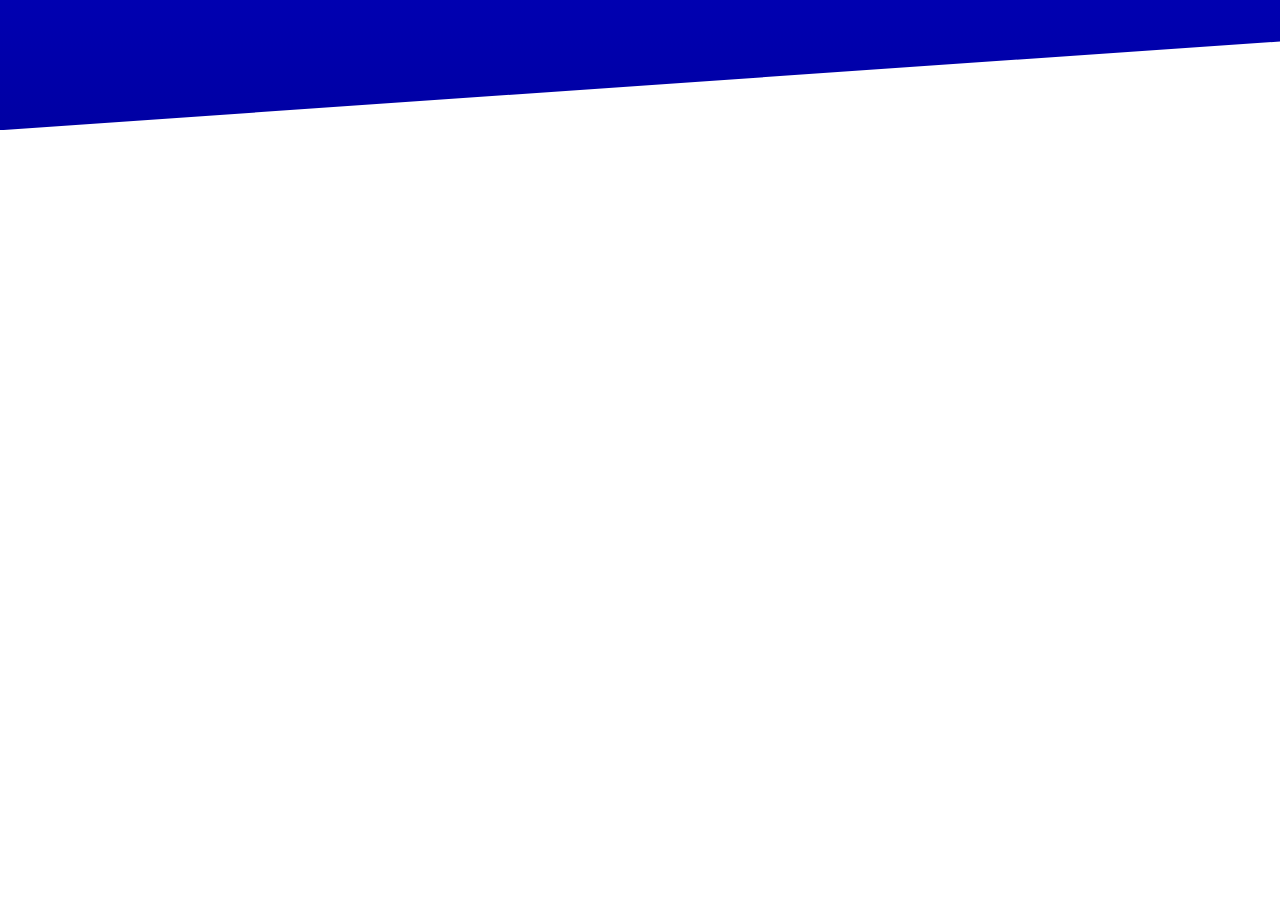
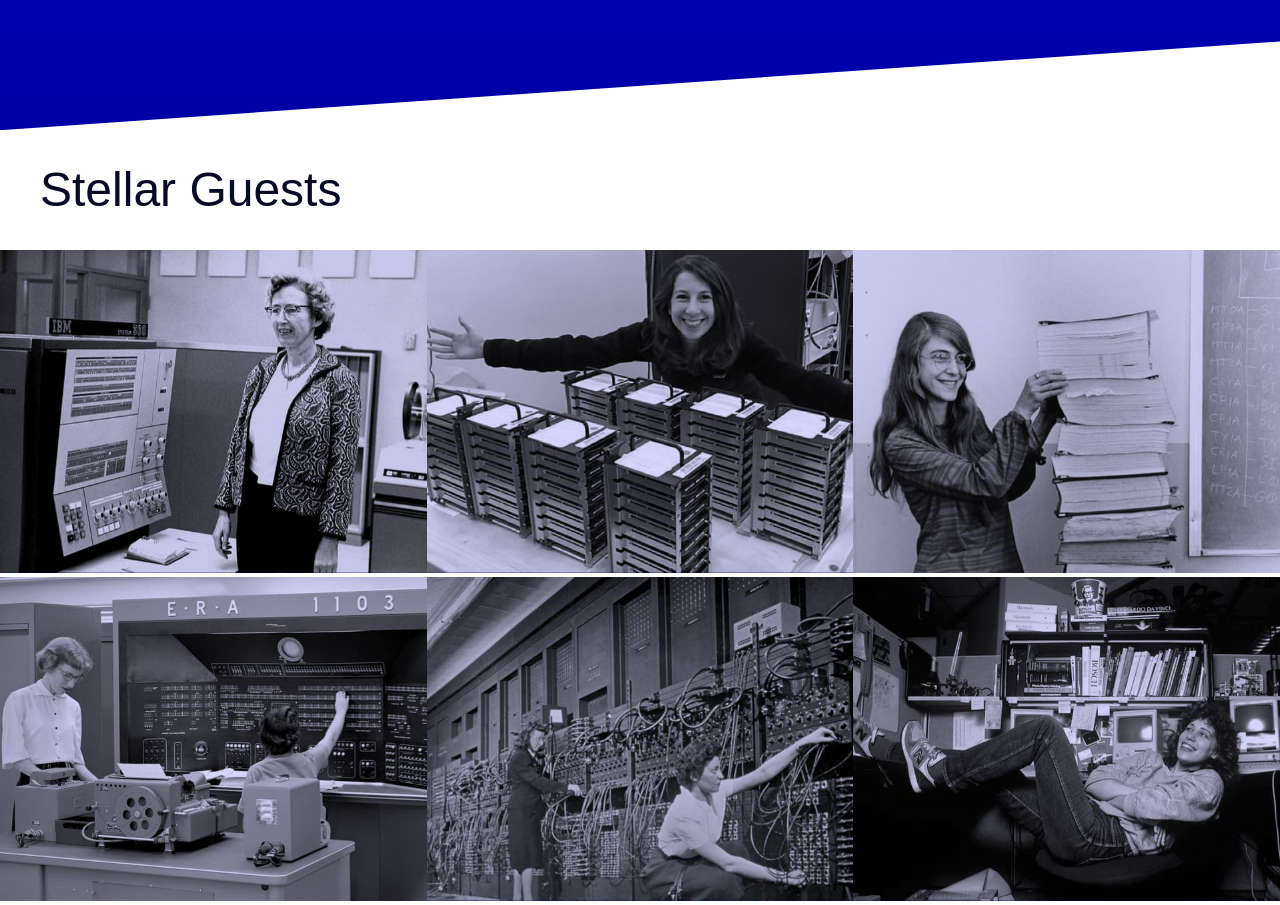
Before and after one commit to jesusgoku/podcast-platform-static, a plain HTML site: page src/index.html in a window 1280 px wide. Shown: the part 1190-2095 px from the top of the page. Before the commit the page ends 1320 px from the top, so only its background shows below. Drawn offline with Linux system fonts and the light colour scheme.

Commit message:
feat: add stellar guests section

```diff
--- a/src/index.html
+++ b/src/index.html
@@ -101,5 +101,68 @@
         </ul>
       </div>
     </div>
+
+    <div class="stellarGuests">
+      <div class="container">
+        <h1 class="stellarGuests__title">Stellar Guests</h1>
+      </div>
+
+      <ul class="stellarGuests__list">
+        <li class="stellarGuests__listItem">
+          <img
+            src="assets/stellar-guests-001-grace-hopper.jpg"
+            alt="Grace Hopper"
+            width="640"
+            height="486"
+            class="stellarGuests__listImage"
+          />
+        </li>
+        <li class="stellarGuests__listItem">
+          <img
+            src="assets/stellar-guests-002-katie-bouman.jpg"
+            alt="Katie Bouman"
+            width="640"
+            height="486"
+            class="stellarGuests__listImage"
+          />
+        </li>
+        <li class="stellarGuests__listItem">
+          <img
+            src="assets/stellar-guests-003-margaret-hamilton.jpg"
+            alt="Margaret Hamilton"
+            width="640"
+            height="486"
+            class="stellarGuests__listImage"
+          />
+        </li>
+        <li class="stellarGuests__listItem">
+          <img
+            src="assets/stellar-guests-004-univac-1103-computer-in-the-1950s.jpg"
+            alt="Univac 1103 Computer in the 1950s"
+            width="640"
+            height="486"
+            class="stellarGuests__listImage"
+          />
+        </li>
+        <li class="stellarGuests__listItem">
+          <img
+            src="assets/stellar-guests-005-computer-operators-with-an-eniac-the-worlds-first-programmable-general-purpose-computer.jpg"
+            alt="Computer operators with an Eniac, the worls first programmable general purpose computer"
+            width="640"
+            height="486"
+            class="stellarGuests__listImage"
+          />
+        </li>
+        <li class="stellarGuests__listItem">
+          <img
+            src="assets/stellar-guests-006-susan-kare.jpg"
+            alt="Susan Kare"
+            width="640"
+            height="486"
+            class="stellarGuests__listImage"
+          />
+        </li>
+      </ul>
+    </div>
   </body>
 </html>
--- a/src/styles.css
+++ b/src/styles.css
@@ -146,3 +146,30 @@ body {
   width: 45%;
   margin-bottom: 20px;
 }
+
+.stellarGuests__title {
+  font-size: 3rem;
+  font-weight: 300;
+  color: var(--color-black);
+}
+
+.stellarGuests__list {
+  list-style-type: none;
+  margin: 0;
+  padding: 0;
+  display: flex;
+  justify-content: flex-start;
+  align-items: flex-start;
+  align-content: flex-start;
+  flex-wrap: wrap;
+}
+
+.stellarGuests__listItem {
+  box-sizing: border-box;
+  width: 33.33333333%;
+}
+
+.stellarGuests__listImage {
+  width: 100%;
+  height: auto;
+}
```
Also changed, not shown: src/assets/stellar-guests-001-grace-hopper.jpg (added), src/assets/stellar-guests-002-katie-bouman.jpg (added), src/assets/stellar-guests-003-margaret-hamilton.jpg (added), src/assets/stellar-guests-004-univac-1103-computer-in-the-1950s.jpg (added), src/assets/stellar-guests-005-computer-operators-with-an-eniac-the-worlds-first-programmable-general-purpose-computer.jpg (added), src/assets/stellar-guests-006-susan-kare.jpg (added).
